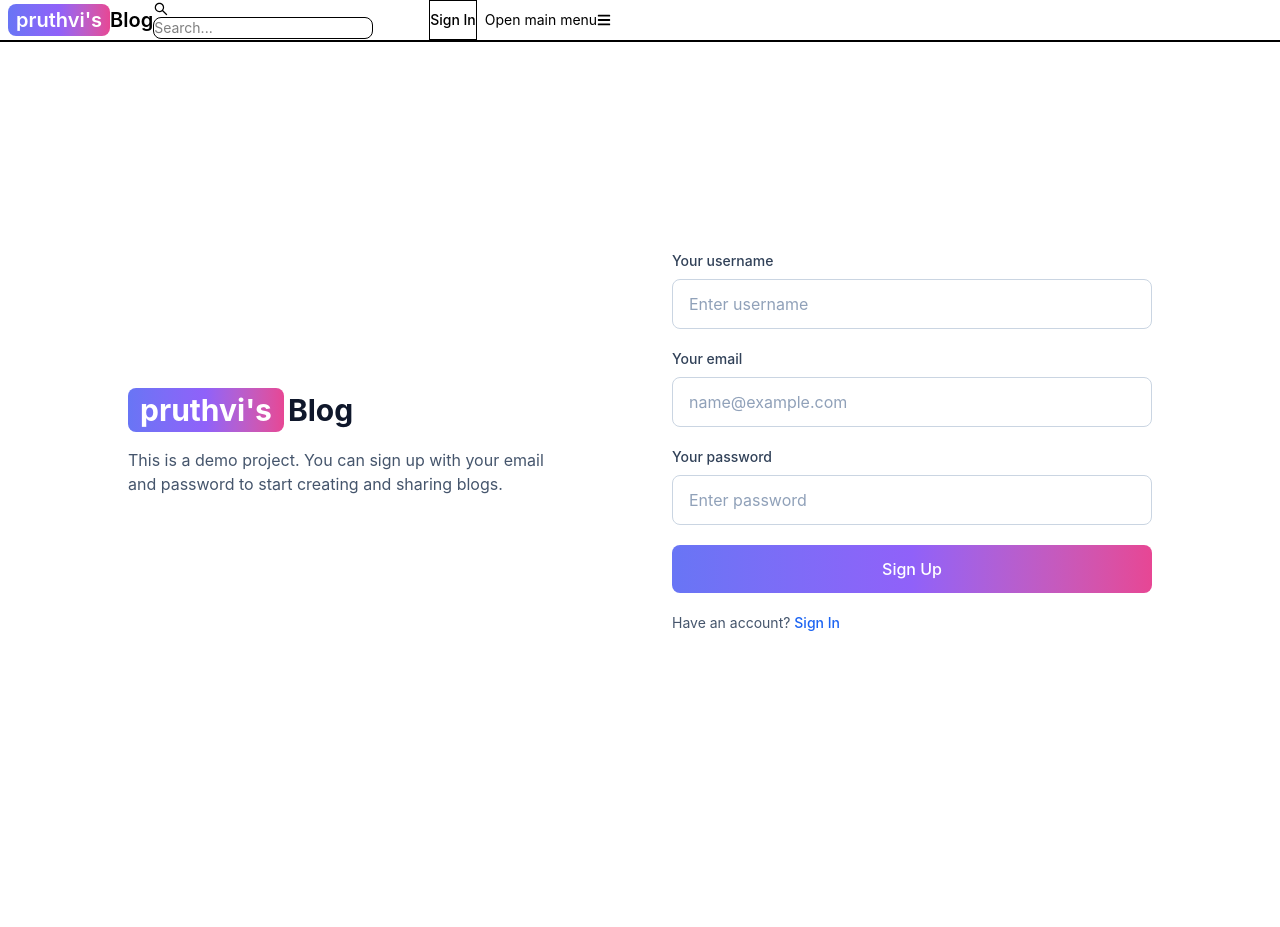
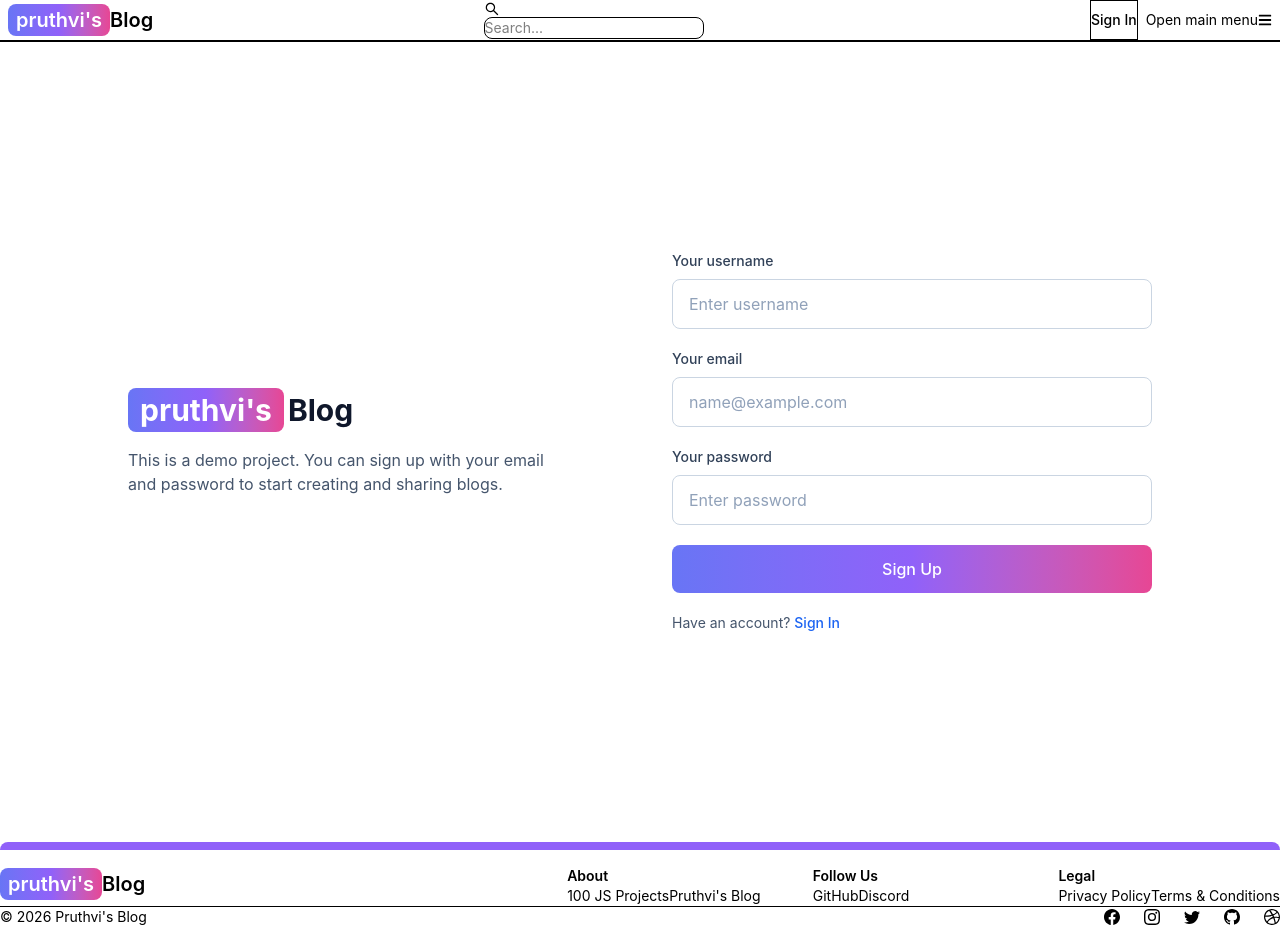
Before and after one commit to pruthviraj-gaikwad/Blog-for-developer, a React (Vite) app in the folder Client/: page /sign-up in a window 1280 px wide. Before the commit the page ends 842 px from the top, so only its background shows below. Built offline with nearby package versions, Linux system fonts and the light colour scheme.

Commit message:
create and add footer section

```diff
--- a/Client/src/App.jsx
+++ b/Client/src/App.jsx
@@ -6,6 +6,7 @@
 import Dashboard from "./pages/Dashboard";
 import Header from "./components/Header";
 import Project from "./pages/Project";
+import Footer from "./components/Footer";
 
 function App() {
   return (
@@ -21,6 +22,7 @@
         <Route path="/sign-in" element={<SignIn />} />
         <Route path="/sign-up" element={<SignUp />} />
       </Routes>
+      <Footer />
     </BrowserRouter>
   );
 }
--- /dev/null
+++ b/Client/src/components/Footer.jsx
@@ -0,0 +1,104 @@
+import {
+  Footer as FlowbiteFooter,
+  FooterCopyright,
+  FooterDivider,
+  FooterIcon,
+  FooterLink,
+  FooterLinkGroup,
+  FooterTitle,
+} from "flowbite-react";
+import { Link } from "react-router-dom";
+import {
+  BsFacebook,
+  BsInstagram,
+  BsTwitter,
+  BsGithub,
+  BsDribbble,
+} from "react-icons/bs";
+
+function Footer() {
+  return (
+    <FlowbiteFooter container className="border-t-8 border-purple-500">
+      <div className="w-full max-w-7xl mx-auto">
+        <div className="grid w-full justify-between sm:flex md:grid-cols-1">
+          {/* Brand */}
+          <div className="mt-5">
+            <Link
+              to="/"
+              className="self-center whitespace-nowrap text-lg sm:text-xl font-semibold dark:text-white"
+            >
+              <span className="px-2 py-1 bg-gradient-to-r from-indigo-500 via-purple-500 to-pink-500 rounded-lg text-white">
+                pruthvi&apos;s
+              </span>
+              Blog
+            </Link>
+          </div>
+
+          {/* Links */}
+          <div className="grid grid-cols-2 gap-8 mt-4 sm:grid-cols-3 sm:gap-6">
+            <div>
+              <FooterTitle title="About" />
+              <FooterLinkGroup col>
+                <FooterLink
+                  href="https://www.100jsprojects.com"
+                  target="_blank"
+                  rel="noopener noreferrer"
+                >
+                  100 JS Projects
+                </FooterLink>
+                <FooterLink as={Link} to="/about">
+                  Pruthvi&apos;s Blog
+                </FooterLink>
+              </FooterLinkGroup>
+            </div>
+
+            <div>
+              <FooterTitle title="Follow Us" />
+              <FooterLinkGroup col>
+                <FooterLink
+                  href="https://github.com/pruthviraj-gaikwad"
+                  target="_blank"
+                  rel="noopener noreferrer"
+                >
+                  GitHub
+                </FooterLink>
+                <FooterLink href="#">Discord</FooterLink>
+              </FooterLinkGroup>
+            </div>
+
+            <div>
+              <FooterTitle title="Legal" />
+              <FooterLinkGroup col>
+                <FooterLink href="#">Privacy Policy</FooterLink>
+                <FooterLink href="#">Terms &amp; Conditions</FooterLink>
+              </FooterLinkGroup>
+            </div>
+          </div>
+        </div>
+
+        <FooterDivider />
+
+        {/* Bottom bar */}
+        <div className="w-full sm:flex sm:items-center sm:justify-between">
+          <FooterCopyright
+            href="#"
+            by="Pruthvi's Blog"
+            year={new Date().getFullYear()}
+          />
+          <div className="flex gap-6 sm:mt-0 mt-4 sm:justify-center">
+            <FooterIcon href="#" icon={BsFacebook} />
+            <FooterIcon href="#" icon={BsInstagram} />
+            <FooterIcon href="#" icon={BsTwitter} />
+            <FooterIcon
+              href="https://github.com/pruthviraj-gaikwad"
+              icon={BsGithub}
+            />
+            <FooterIcon href="#" icon={BsDribbble} />
+          </div>
+        </div>
+      </div>
+    </FlowbiteFooter>
+  );
+}
+
+export default Footer;
```
